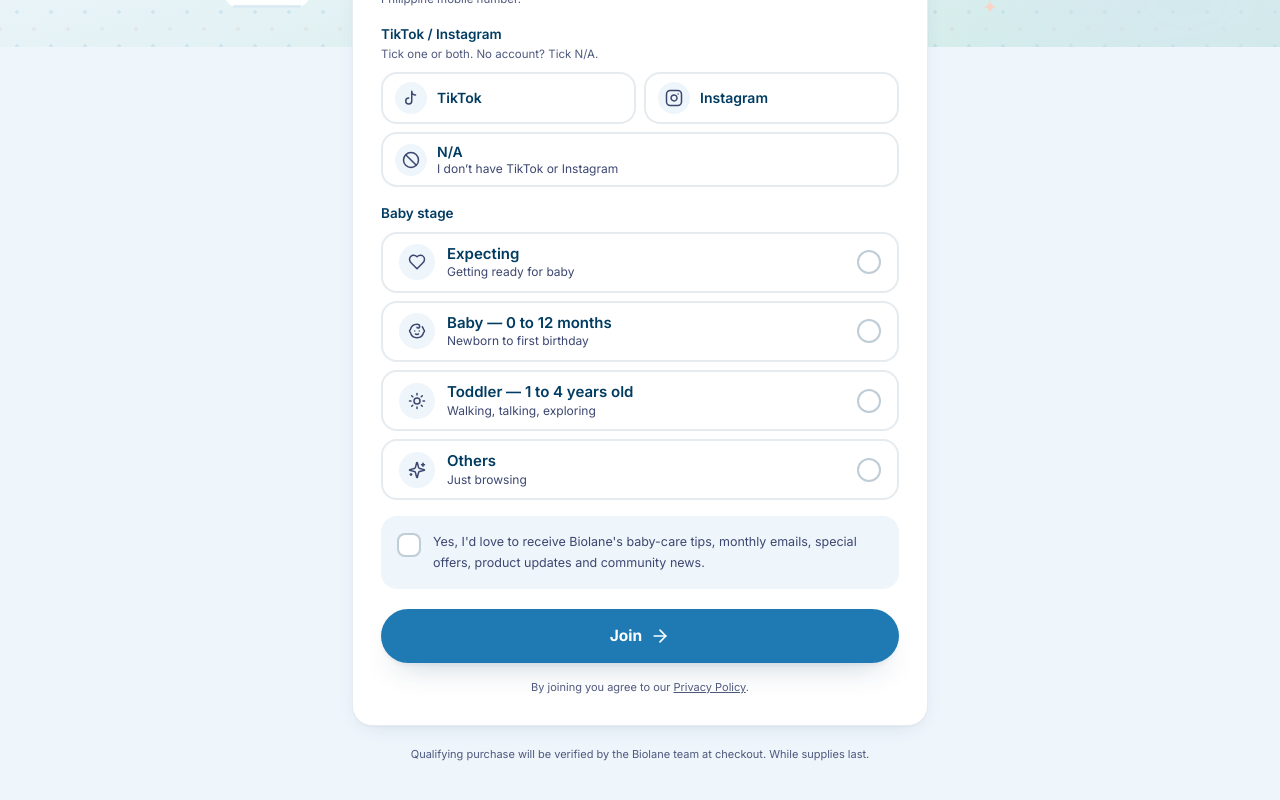
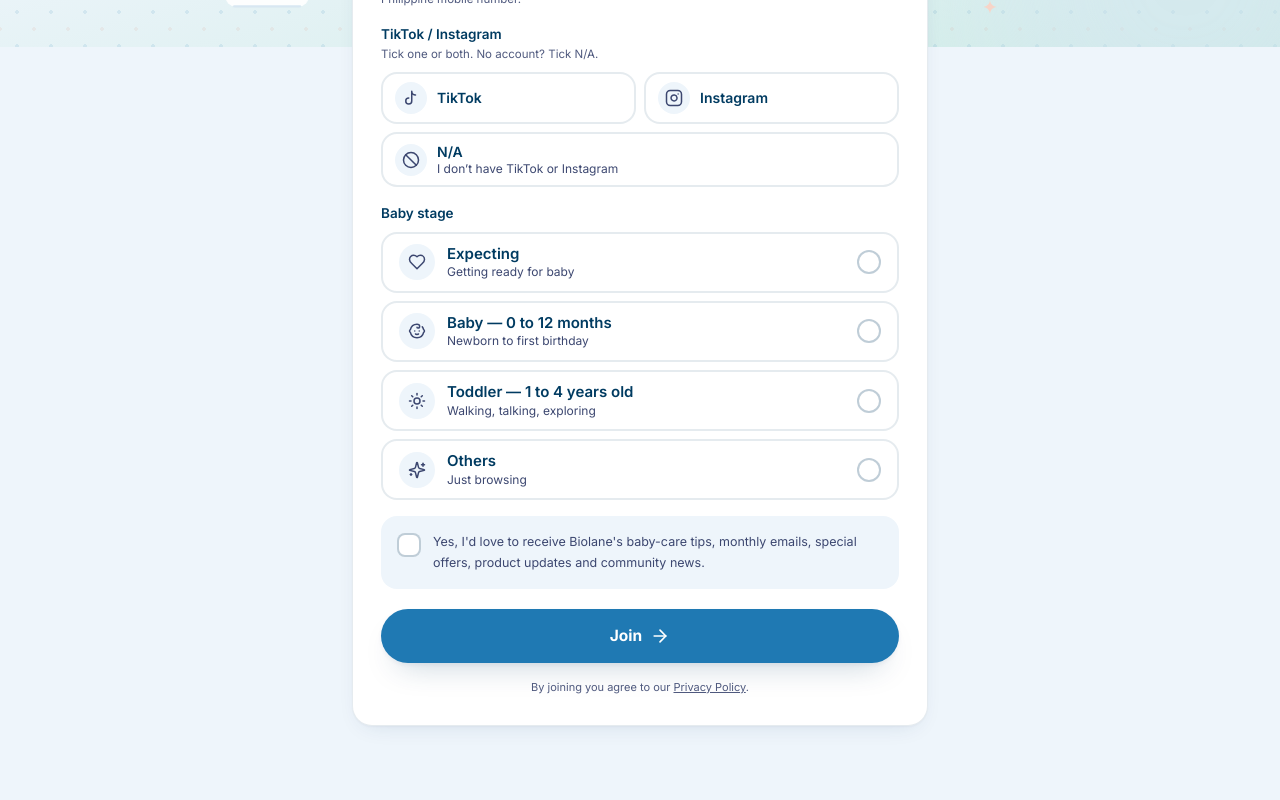
Before and after one commit to carlgabriel1123/biolane-basket, a Next.js app: page / in a window 1280 px wide. Shown: the part 753-1553 px from the top of the page. Built offline with nearby package versions, Linux system fonts and the light colour scheme.

Commit message:
Remove the "While supplies last" reward note
Drops "Qualifying purchase will be verified by the Biolane team at
checkout. While supplies last." from the sign-up page, the checklist
footer and the reward-unlocked box.

Co-Authored-By: Claude Opus 5.5 <noreply@anthropic.com>

```diff
--- a/components/ChecklistPage.tsx
+++ b/components/ChecklistPage.tsx
@@ -505,10 +505,6 @@ export default function ChecklistPage({
           </div>
         </div>
       )}
-
-      <footer className="mt-10 text-center text-[11px] leading-relaxed text-ink-soft/85 md:text-xs">
-        <p>{campaign.rewardDisclaimer}</p>
-      </footer>
     </main>
   )
 }
--- a/components/JoinPage.tsx
+++ b/components/JoinPage.tsx
@@ -2,7 +2,6 @@
 
 import Image from 'next/image'
 import { useEffect } from 'react'
-import { campaign } from '@/data/campaign'
 import { asset } from '@/lib/asset'
 import CommunityForm, { type CommunityValues } from './CommunityForm'
 import { InfoIcon } from './icons'
@@ -53,10 +52,6 @@ export default function JoinPage({ values, onChange, onSubmit, submitting, retur
         <div className="mt-5">
           <CommunityForm values={values} onChange={onChange} onSubmit={onSubmit} submitting={submitting} />
         </div>
-
-        <p className="mt-5 text-center text-[11px] leading-relaxed text-ink-soft/90">
-          {campaign.rewardDisclaimer}
-        </p>
       </div>
     </main>
   )
--- a/components/RewardUnlocked.tsx
+++ b/components/RewardUnlocked.tsx
@@ -106,10 +106,6 @@ export default function RewardUnlocked({
             </p>
           )}
         </div>
-
-        <p className="mt-3 text-[11px] leading-relaxed text-ink-soft/90">
-          {campaign.rewardDisclaimer}
-        </p>
       </div>
     </section>
   )
--- a/data/campaign.ts
+++ b/data/campaign.ts
@@ -37,8 +37,6 @@ export const campaign = {
   rewardTeaserPrize: 'Get a FREE Personalized Biolane Toiletry Bag',
 
   /** Legal / fine print */
-  rewardDisclaimer:
-    'Qualifying purchase will be verified by the Biolane team at checkout. While supplies last.',
   confirmationDisclaimer:
     'Final reward qualification is based on the actual verified purchase.',
 
```
